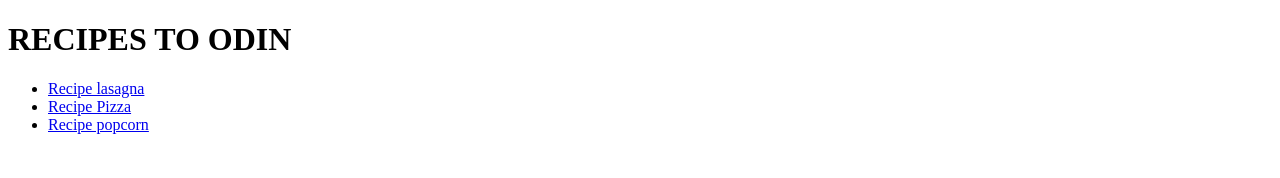
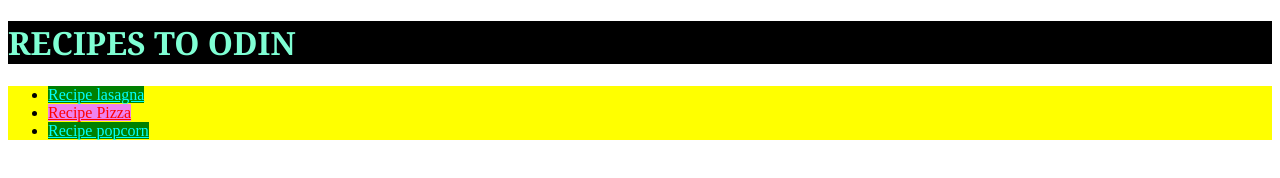
Before and after one commit to Erick55G/Theodin-recipes, a plain HTML site: page index.html in a window 1280 px wide. Drawn offline with Linux system fonts and the light colour scheme.

Commit message:
Add Css format

```diff
--- a/index.html
+++ b/index.html
@@ -4,13 +4,14 @@
     <meta charset="UTF-8">
     <meta name="viewport" content="width=device-width, initial-scale=1.0">
     <title>Odin Recipes</title>
+    <link rel="stylesheet" href="styles.css">
 </head>
 <body>
-    <h1>RECIPES TO ODIN</h1>
-    <ul>
-      <li><a href="recipes/lasagna.html">Recipe lasagna</a></li>
-      <li><a href="recipes/pizza.html">Recipe Pizza</a></li>
-      <li><a href="recipes/popcorn.html">Recipe popcorn</a></li>
+    <h1 id="tittle">RECIPES TO ODIN</h1>
+    <ul class="list">
+      <li><a href="recipes/lasagna.html" id="lasagna">Recipe lasagna</a></li>
+      <li><a href="recipes/pizza.html" id="pizza">Recipe Pizza</a></li>
+      <li><a href="recipes/popcorn.html" id="popcorn">Recipe popcorn</a></li>
     </ul>
 
 
--- /dev/null
+++ b/styles.css
@@ -0,0 +1,24 @@
+* {
+    box-sizing: content-box;
+}
+
+.list{
+    background-color: yellow;
+
+}
+
+#tittle{
+    color: aquamarine;
+    background-color: black;
+    font-family: Georgia,serif;
+}
+
+#lasagna,#popcorn{
+    color: aqua;
+    background-color: green;
+}
+
+#pizza{
+    color: red;
+    background-color: violet;
+}
```
Also changed, not shown: recipes/pizza.html (+1 -1 lines).
